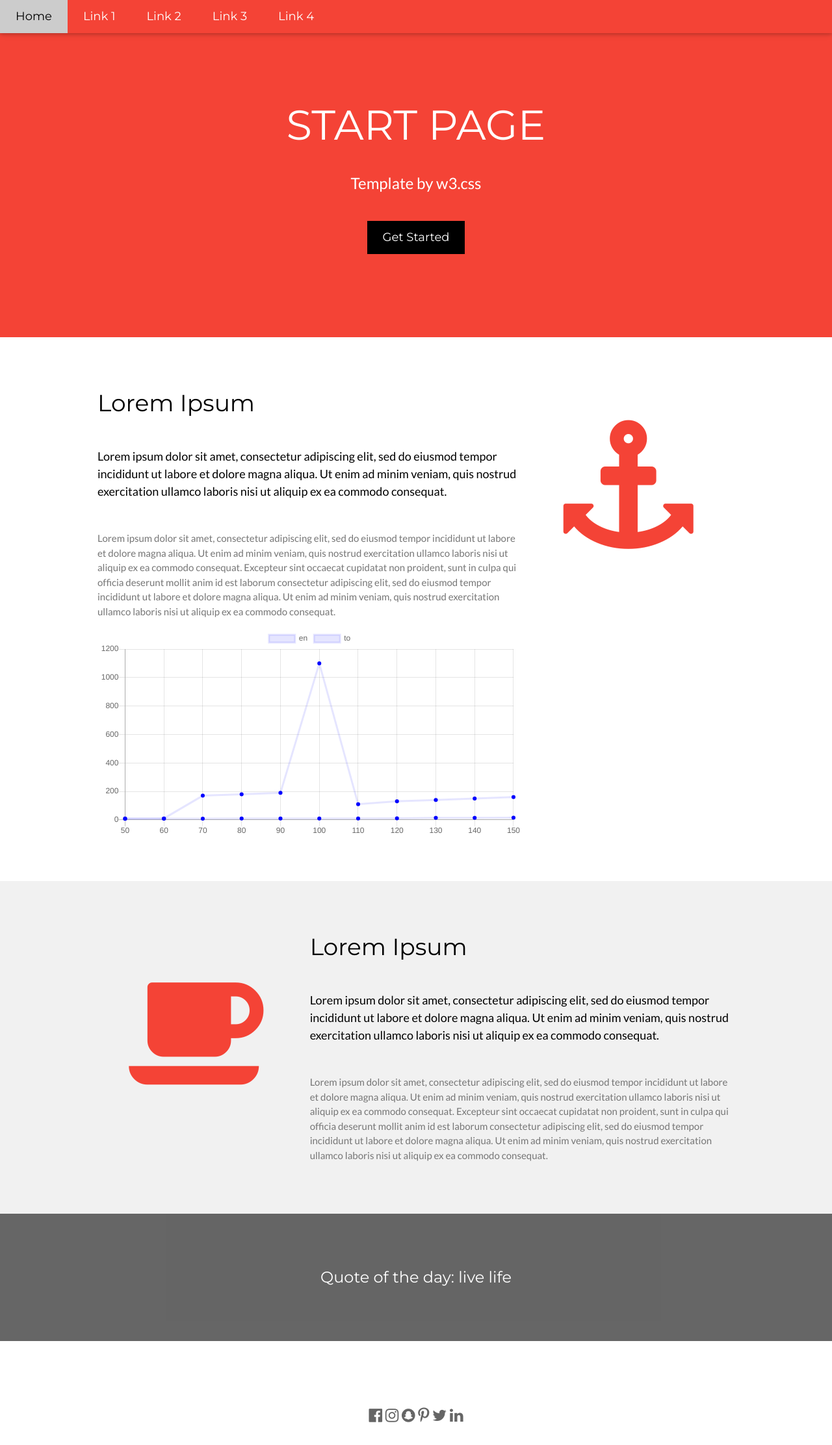
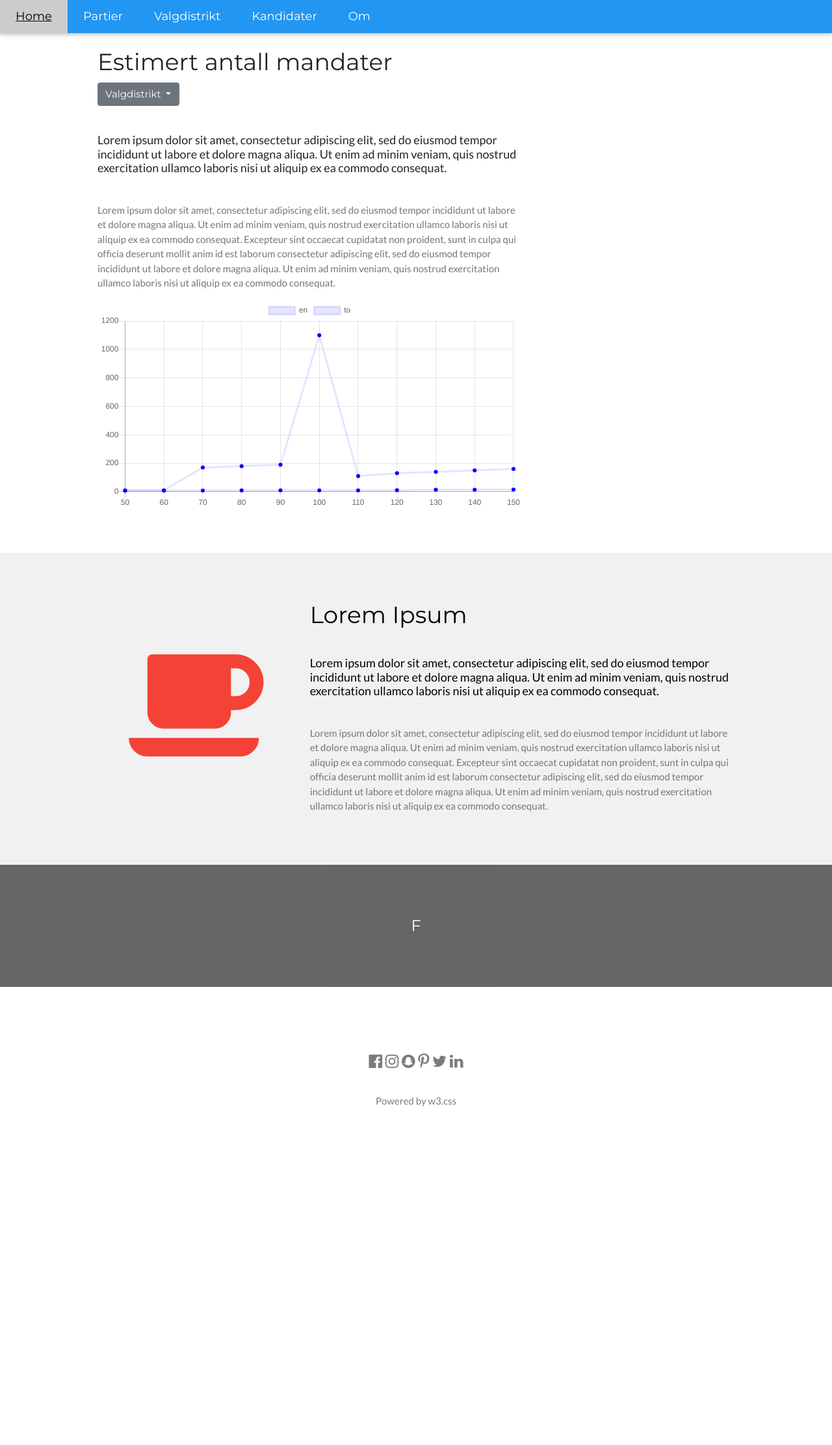
Before and after one commit to Harhoy/valgmodell, a Flask app: page / in a window 1280 px wide. Shown: the top 2224 px of the page at 65% size. After the commit the page ends 1703 px from the top, so only its background shows below. Run offline with Flask 3, Linux system fonts and the light colour scheme; data that the repository does not hold is empty; some libraries are stand-ins or nearby versions.

Commit message:
startet på server-opplegget

```diff
--- a/backend/main.py
+++ b/backend/main.py
@@ -6,21 +6,62 @@
 import sqlite3
 
 
-
 #Selve appen
 app = Flask(__name__)
 
+#Telling the app where the database is located
+app.config['SQLALCHEMY_DATABASE_URI'] = r"sqlite:///" + "/Users/bruker/Documents/Programmering/2024/valgside/valgmodell/modell/data/databaser/mainDB_TEST.db"
 
-conn = sqlite3.connect("/Users/bruker/Documents/Programmering/2024/valgside/valgmodell/modell/data/databaser/mainDB_TEST.db")
-cur = conn.cursor()
-
+#Databse
+db = SQLAlchemy(app) #ny database og sender inn appen her
 
 @app.route("/")
 def index():
     return render_template("index.html")
 
-@app.route("/resultater_part_mandater")
+
+@app.route("/getDistricts")
+def get_districts():
+    QUERY = text("SELECT ID Name FROM Districts")
+    RETURN_VAL = {}
+    result = db.engine.execute(QUERY)
+    for row in result:
+        RETURN_VAL[row[0]] = row[1]
+    return json.dumps(RETURN_VAL)
+
+#----------------------------------------------
+#Getting counts for each county for newest
+#----------------------------------------------
+@app.route("/resultater_part_mandater", methods = ['POST'])
 def resultater_part_mandater():
+
+    if request.method == "POST":
+
+        CURRENT_SIM = db.engine.execute("select max(id) from Simulering").fetchone()[0]
+        #DISTRICT = request.args.get("district", default = 1, type = int)
+        DISTRICT = request.json.get("district")
+        RETURN_VAL = {}
+
+        QUERY = text("SELECT Mandater_distrikt, Mandater_utjevning, Mandater_total, Parti FROM Resultater_parti WHERE SimuleringsID == " +  "'" + str(CURRENT_SIM) +  "'" + " AND " + " Fylke == " +  "'" + str(DISTRICT) +  "'"  + " ORDER BY Parti")
+
+        result = db.engine.execute(QUERY)
+
+        for row in result:
+
+            distrikt = row[0]
+            utjevning = row[1]
+            total = row[2]
+            parti = row[3]
+
+            RETURN_VAL[parti] = {'distrikt': distrikt, 'utjevning':utjevning, 'total': total}
+
+        return json.dumps(RETURN_VAL)
+
+#----------------------------------------------
+#Getting count for total for newest
+#----------------------------------------------
+@app.route("/resultater_part_mandater_total")
+def resultater_part_mandater_total():
     pass
 
 
--- a/backend/static/js/main.js
+++ b/backend/static/js/main.js
@@ -1,6 +1,66 @@
+
+const partyList = ['Ap', 'Frp','H', 'KrF','MDG','R','SP','SV','V'];
+
+const partyListLookup = {'Arbeiderpartiet':1, 'Fremskrittspartiet':2,'Høyre':3, 'Kristelig folkeparti':4,'Miljøpartiet de Grønne':5,'Rødt':6,'Senterpartiet':7,'Sosialistisk Venstreparti':8,'Venstre':9};
+
+window.addEventListener("load", () => {
+
+  let resp = fetch(`/resultater_part_mandater`, {
+    method: 'POST',
+    body: JSON.stringify({
+      district: 2
+    }),
+    headers: {
+      "Content-type": "application/json; charset=UTF-8"
+    }
+  })
+  .then((response) => response.json())
+  .then(json => {
+    console.log(json);
+  })
+
+  //Legger til addEventListener paa valgbutton
+  const chooseDistrict = document.getElementById("chooseDistrict");
+  //chooseDistrict.addEventListener("click", function(e){]
+
+  const districtList = document.createElement("div");
+  districtList.classList.add("dropdown-menu");
+  districtList.setAttribute("aria-labelledby","chooseDistrict");
+
+  const dropdownMenu = document.getElementById("dropdownDistrict");
+  dropdownMenu.appendChild(districtList);
+
+  for (const [key, value] of Object.entries(partyListLookup)) {
+    console.log(key);
+  }
+
+/*
+<div class="dropdown-menu" aria-labelledby="chooseDistrict">
+  <a class="dropdown-item" href="#">Action</a>
+  <a class="dropdown-item" href="#">Another action</a>
+  <a class="dropdown-item" href="#">Something else here</a>
+</div>
+
+*/
 
 
-//window.addEventListener("load", () => {
+
+});
+
+
+
+//<canvas id="myChart" style="width:100%;max-width:700px"></canvas>
+
+function addPlotSinglePartyCounts(countVector) {
+
+
+}
+
+
+function chooseDistrictClick(){
+
+}
+
 
 const xValues = [50,60,70,80,90,100,110,120,130,140,150];
 const xValues2 = [10,10,170,180,190,1100,110,130,140,150,160];
@@ -37,5 +97,3 @@
         }
     }
 });
-
-//});
--- a/backend/templates/index.html
+++ b/backend/templates/index.html
@@ -4,6 +4,8 @@
 <title>W3.CSS Template</title>
 <meta charset="UTF-8">
 <meta name="viewport" content="width=device-width, initial-scale=1">
+
+<link rel="stylesheet" href="https://cdn.jsdelivr.net/npm/bootstrap@4.0.0/dist/css/bootstrap.min.css" integrity="sha384-Gn5384xqQ1aoWXA+058RXPxPg6fy4IWvTNh0E263XmFcJlSAwiGgFAW/dAiS6JXm" crossorigin="anonymous">
 <link rel="stylesheet" href="https://www.w3schools.com/w3css/4/w3.css">
 <link rel="stylesheet" href="https://fonts.googleapis.com/css?family=Lato">
 <link rel="stylesheet" href="https://fonts.googleapis.com/css?family=Montserrat">
@@ -22,47 +24,46 @@
 
 <!-- Navbar -->
 <div class="w3-top">
-  <div class="w3-bar w3-red w3-card w3-left-align w3-large">
+  <div class="w3-bar w3-blue w3-card w3-left-align w3-large">
     <a class="w3-bar-item w3-button w3-hide-medium w3-hide-large w3-right w3-padding-large w3-hover-white w3-large w3-red" href="javascript:void(0);" onclick="myFunction()" title="Toggle Navigation Menu"><i class="fa fa-bars"></i></a>
     <a href="#" class="w3-bar-item w3-button w3-padding-large w3-white">Home</a>
-    <a href="#" class="w3-bar-item w3-button w3-hide-small w3-padding-large w3-hover-white">Link 1</a>
-    <a href="#" class="w3-bar-item w3-button w3-hide-small w3-padding-large w3-hover-white">Link 2</a>
-    <a href="#" class="w3-bar-item w3-button w3-hide-small w3-padding-large w3-hover-white">Link 3</a>
-    <a href="#" class="w3-bar-item w3-button w3-hide-small w3-padding-large w3-hover-white">Link 4</a>
+    <a href="#" class="w3-bar-item w3-button w3-hide-small w3-padding-large w3-hover-white">Partier</a>
+    <a href="#" class="w3-bar-item w3-button w3-hide-small w3-padding-large w3-hover-white">Valgdistrikt</a>
+    <a href="#" class="w3-bar-item w3-button w3-hide-small w3-padding-large w3-hover-white">Kandidater</a>
+    <a href="#" class="w3-bar-item w3-button w3-hide-small w3-padding-large w3-hover-white">Om</a>
   </div>
 
   <!-- Navbar on small screens -->
   <div id="navDemo" class="w3-bar-block w3-white w3-hide w3-hide-large w3-hide-medium w3-large">
-    <a href="#" class="w3-bar-item w3-button w3-padding-large">Link 1</a>
-    <a href="#" class="w3-bar-item w3-button w3-padding-large">Link 2</a>
-    <a href="#" class="w3-bar-item w3-button w3-padding-large">Link 3</a>
-    <a href="#" class="w3-bar-item w3-button w3-padding-large">Link 4</a>
+    <a href="#" class="w3-bar-item w3-button w3-padding-large">Partier</a>
+    <a href="#" class="w3-bar-item w3-button w3-padding-large">Valgdistrikt</a>
+    <a href="#" class="w3-bar-item w3-button w3-padding-large">Kandidater</a>
+    <a href="#" class="w3-bar-item w3-button w3-padding-large">Om</a>
   </div>
 </div>
 
 <!-- Header -->
-<header class="w3-container w3-red w3-center" style="padding:128px 16px">
-  <h1 class="w3-margin w3-jumbo">START PAGE</h1>
-  <p class="w3-xlarge">Template by w3.css</p>
-  <button class="w3-button w3-black w3-padding-large w3-large w3-margin-top">Get Started</button>
-</header>
 
 <!-- First Grid -->
 <div class="w3-row-padding w3-padding-64 w3-container">
   <div class="w3-content">
     <div class="w3-twothird">
-      <h1>Lorem Ipsum</h1>
+      <h1>Estimert antall mandater</h1>
+
+      <div class="dropdown" id = "dropdownDistrict">
+        <button class="btn btn-secondary dropdown-toggle" type="button" id="chooseDistrict" data-toggle="dropdown" aria-haspopup="true" aria-expanded="false">
+          Valgdistrikt
+        </button>
+
+      </div>
+
       <h5 class="w3-padding-32">Lorem ipsum dolor sit amet, consectetur adipiscing elit, sed do eiusmod tempor incididunt ut labore et dolore magna aliqua. Ut enim ad minim veniam, quis nostrud exercitation ullamco laboris nisi ut aliquip ex ea commodo consequat.</h5>
 
       <p class="w3-text-grey">Lorem ipsum dolor sit amet, consectetur adipiscing elit, sed do eiusmod tempor incididunt ut labore et dolore magna aliqua. Ut enim ad minim veniam, quis nostrud exercitation ullamco laboris nisi ut aliquip ex ea commodo consequat. Excepteur sint
         occaecat cupidatat non proident, sunt in culpa qui officia deserunt mollit anim id est laborum consectetur adipiscing elit, sed do eiusmod tempor incididunt ut labore et dolore magna aliqua. Ut enim ad minim veniam, quis nostrud exercitation ullamco
         laboris nisi ut aliquip ex ea commodo consequat.</p>
 
-                <canvas id="myChart" style="width:100%;max-width:700px"></canvas>
-    </div>
-
-    <div class="w3-third w3-center">
-      <i class="fa fa-anchor w3-padding-64 w3-text-red"></i>
+  <canvas id="myChart" style="width:100%;max-width:700px"></canvas>
     </div>
   </div>
 </div>
@@ -86,7 +87,7 @@
 </div>
 
 <div class="w3-container w3-black w3-center w3-opacity w3-padding-64">
-    <h1 class="w3-margin w3-xlarge">Quote of the day: live life</h1>
+    <h1 class="w3-margin w3-xlarge">F</h1>
 </div>
 
 <!-- Footer -->
@@ -116,7 +117,11 @@
 
 <script src="{{ url_for('static', filename='js/main.js') }}"></script>
 
+<script src="https://code.jquery.com/jquery-3.2.1.slim.min.js" integrity="sha384-KJ3o2DKtIkvYIK3UENzmM7KCkRr/rE9/Qpg6aAZGJwFDMVNA/GpGFF93hXpG5KkN" crossorigin="anonymous"></script>
 
+
+<script src="https://cdn.jsdelivr.net/npm/popper.js@1.12.9/dist/umd/popper.min.js" integrity="sha384-ApNbgh9B+Y1QKtv3Rn7W3mgPxhU9K/ScQsAP7hUibX39j7fakFPskvXusvfa0b4Q" crossorigin="anonymous"></script>
+<script src="https://cdn.jsdelivr.net/npm/bootstrap@4.0.0/dist/js/bootstrap.min.js" integrity="sha384-JZR6Spejh4U02d8jOt6vLEHfe/JQGiRRSQQxSfFWpi1MquVdAyjUar5+76PVCmYl" crossorigin="anonymous"></script>
 
 </body>
 </html>
```
Also changed, not shown: 3 other files.
